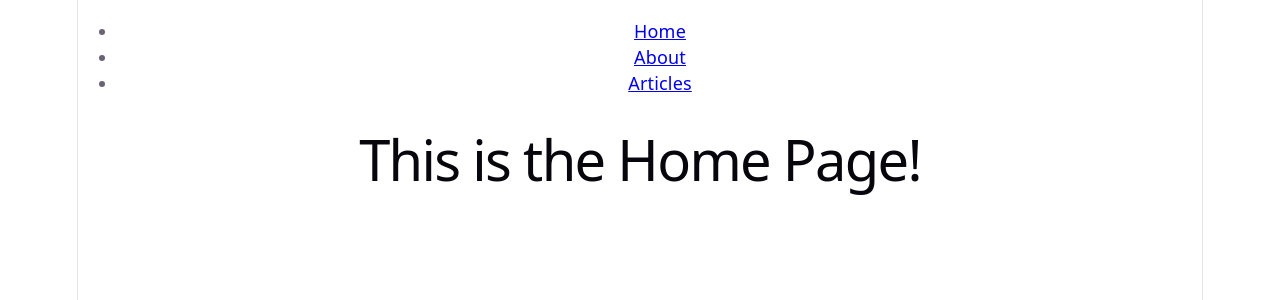
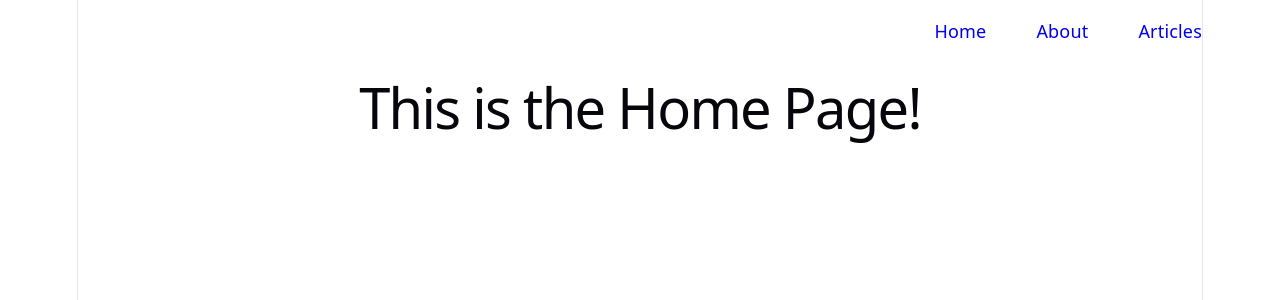
Before and after one commit to sammadijaz/react-articles, a React app in the folder frontend/: page / in a window 1280 px wide. Shown: the top 300 px of the page. Built offline with nearby package versions, Linux system fonts and the light colour scheme; the HTML template or start-up script is replaced by a standard one.

Commit message:
feat: add navigation styles for nav, ul, and a elements

```diff
--- a/frontend/src/index.css
+++ b/frontend/src/index.css
@@ -109,3 +109,20 @@ code {
   padding: 4px 8px;
   background: var(--code-bg);
 }
+
+nav {
+  display: flex;
+  justify-content: flex-end;
+}
+
+ul {
+  display: flex;
+  justify-content: space-between;
+  gap: 50px;
+  list-style: none;
+}
+
+a {
+  text-decoration: none;
+
+}
```
